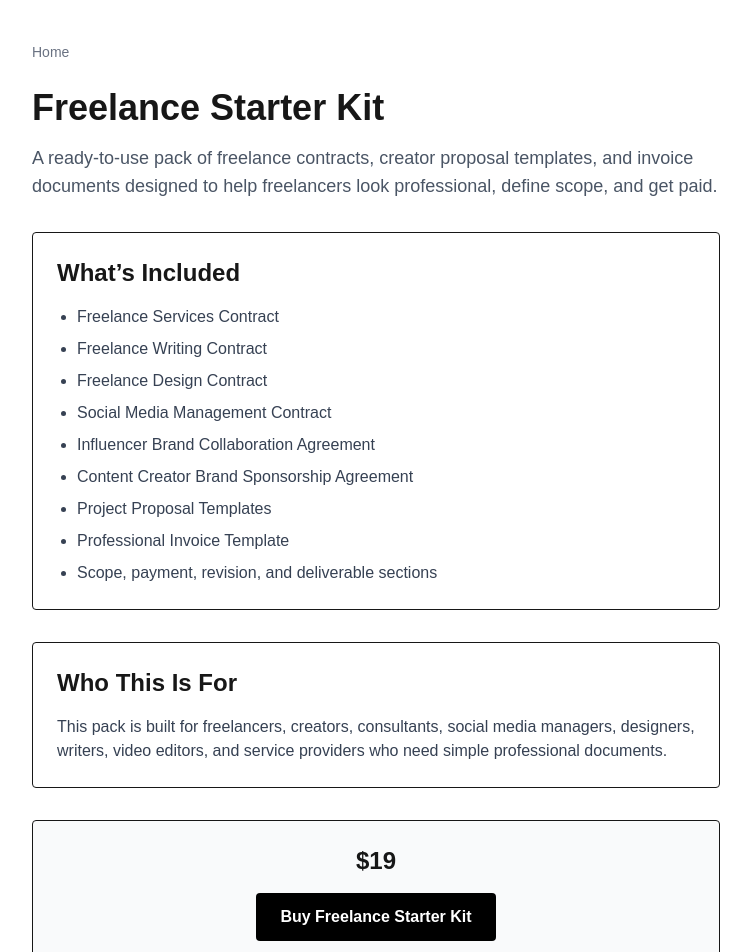
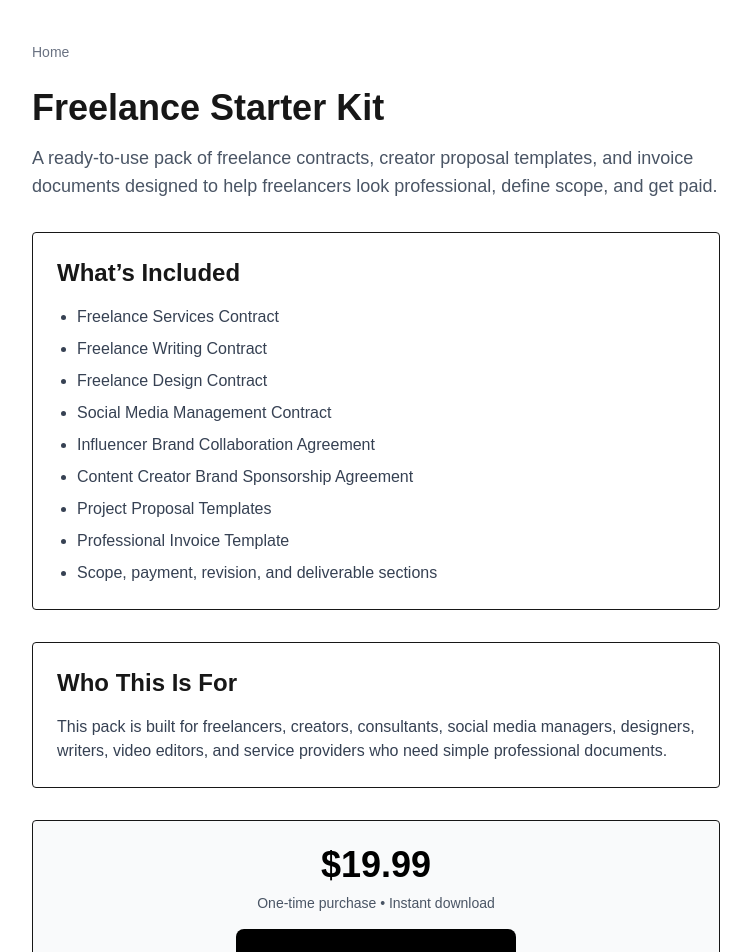
Before and after one commit to Airjam85/template-site, a Next.js app: page /packs/freelance-starter-kit in a window 1280 px wide. Shown: the top 952 px of the page, without its empty margins (264-1015 px from the left). Built offline with nearby package versions, Linux system fonts and the light colour scheme.

Commit message:
button purchase styling

```diff
--- a/app/packs/freelance-starter-kit/page.js
+++ b/app/packs/freelance-starter-kit/page.js
@@ -54,12 +54,17 @@ export default function FreelanceStarterKitPage() {
       </div>
 
       <div className="bg-gray-50 border rounded p-6 text-center">
-        <p className="text-2xl font-bold mb-4">$19</p>
+  <p className="text-4xl font-extrabold text-black mb-2">
+    $19.99
+  </p>
 
+  <p className="text-sm text-gray-600 mb-4">
+    One-time purchase • Instant download
+  </p>
         <a
           href="https://mangogranola.lemonsqueezy.com/checkout/buy/5f8ac327-dc6a-4e55-af6c-85da39564fa8"
-          className="inline-block rounded bg-black px-6 py-3 text-white font-semibold hover:bg-gray-800"
-        >
+          className="inline-block rounded-lg bg-black px-8 py-4 text-lg font-bold text-white hover:bg-gray-800 transition"
+>
           Buy Freelance Starter Kit
         </a>
 
```
